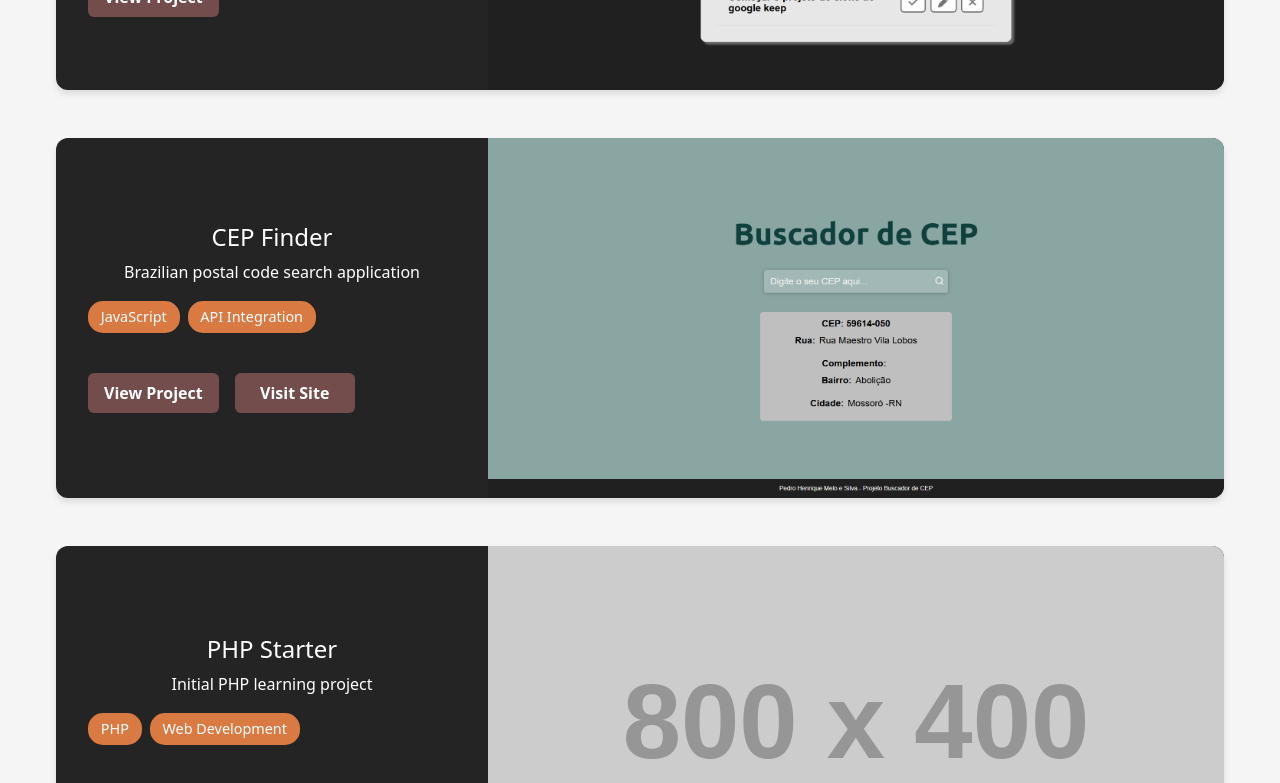
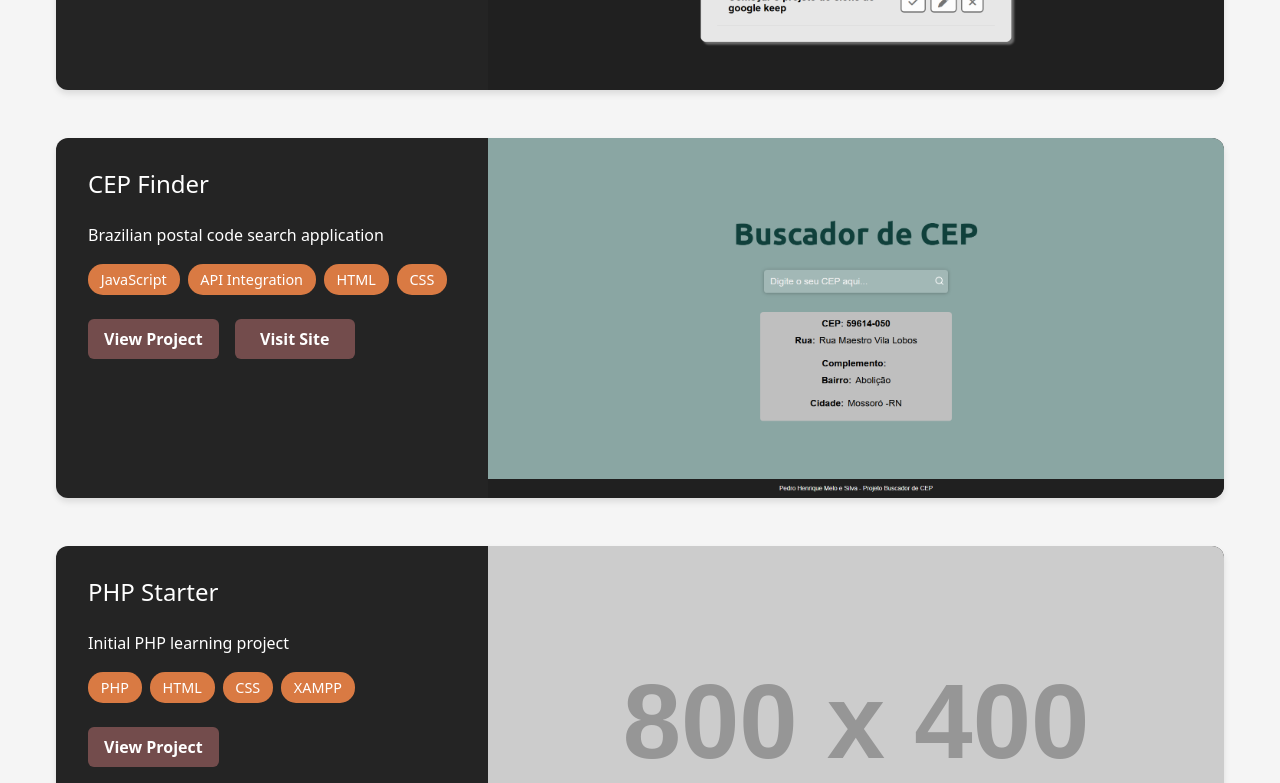
Before and after one commit to PedroHmelosilva/portifolio, a React (Vite) app: page / in a window 1280 px wide. Shown: the part 3180-3963 px from the top of the page. Built offline with nearby package versions, Linux system fonts and the light colour scheme.

Commit message:
Change the design of cards

```diff
--- a/src/pages/Projects.css
+++ b/src/pages/Projects.css
@@ -59,10 +59,7 @@
 
 .project-content {
   flex: 1;
-  padding: 2rem;
-  display: flex;
-  flex-direction: column;
-  justify-content: center;
+  padding: 2em;
 }
 
 .project-image-container {
@@ -78,14 +75,16 @@
 
 .project-content h3 {
   color: #fff;
-  margin-bottom: 0.5rem;
+  margin-bottom: 1em;
   font-size: 1.5rem;
+  text-align: left;
 }
 
 .project-content p {
   color: #fff;
   margin-bottom: 1rem;
   line-height: 1.6;
+  text-align: justify;
 }
 
 .project-technologies {
--- a/src/pages/Projects.jsx
+++ b/src/pages/Projects.jsx
@@ -53,7 +53,7 @@ const Projects = () => {
       title: "CEP Finder",
       description: "Brazilian postal code search application",
       image: buscador_cep,
-      technologies: ["JavaScript", "API Integration"],
+      technologies: ["JavaScript", "API Integration", "HTML", "CSS"],
       link: "https://github.com/PedroHmelosilva/projeto_buscadordecep",
       siteUrl: "https://projeto-buscadordecep.vercel.app"
     },
@@ -62,7 +62,7 @@ const Projects = () => {
       title: "PHP Starter",
       description: "Initial PHP learning project",
       image: "https://via.placeholder.com/800x400",
-      technologies: ["PHP", "Web Development"],
+      technologies: ["PHP", "HTML", "CSS", "XAMPP"],
       link: "https://github.com/PedroHmelosilva/projeto_php_inicial",
       siteUrl: null
     },
@@ -71,7 +71,7 @@ const Projects = () => {
       title: "Password Generator",
       description: "JavaScript application for generating secure passwords",
       image: gerador_senhas,
-      technologies: ["JavaScript", "Security"],
+      technologies: ["JavaScript", "HTML", "CSS"],
       link: "https://github.com/PedroHmelosilva/gerador_de_senhas",
       siteUrl: null
     },
```
